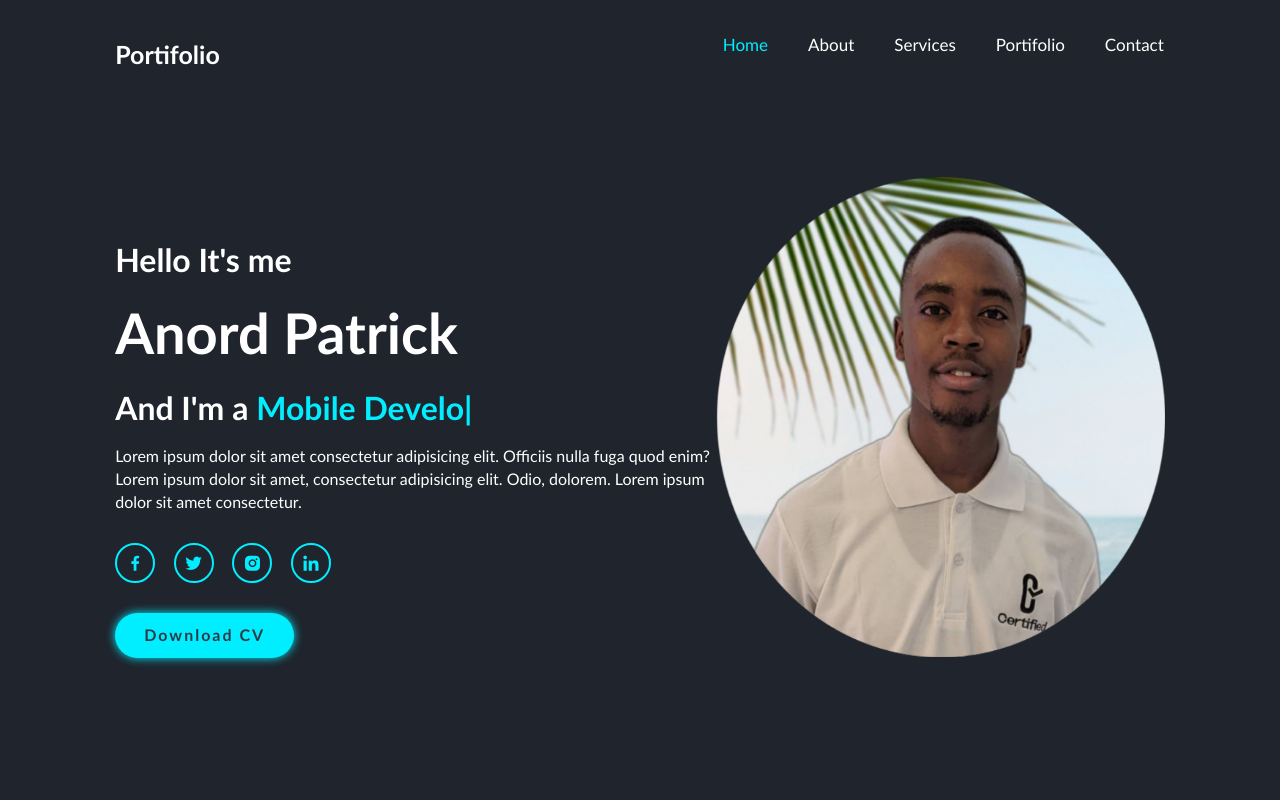
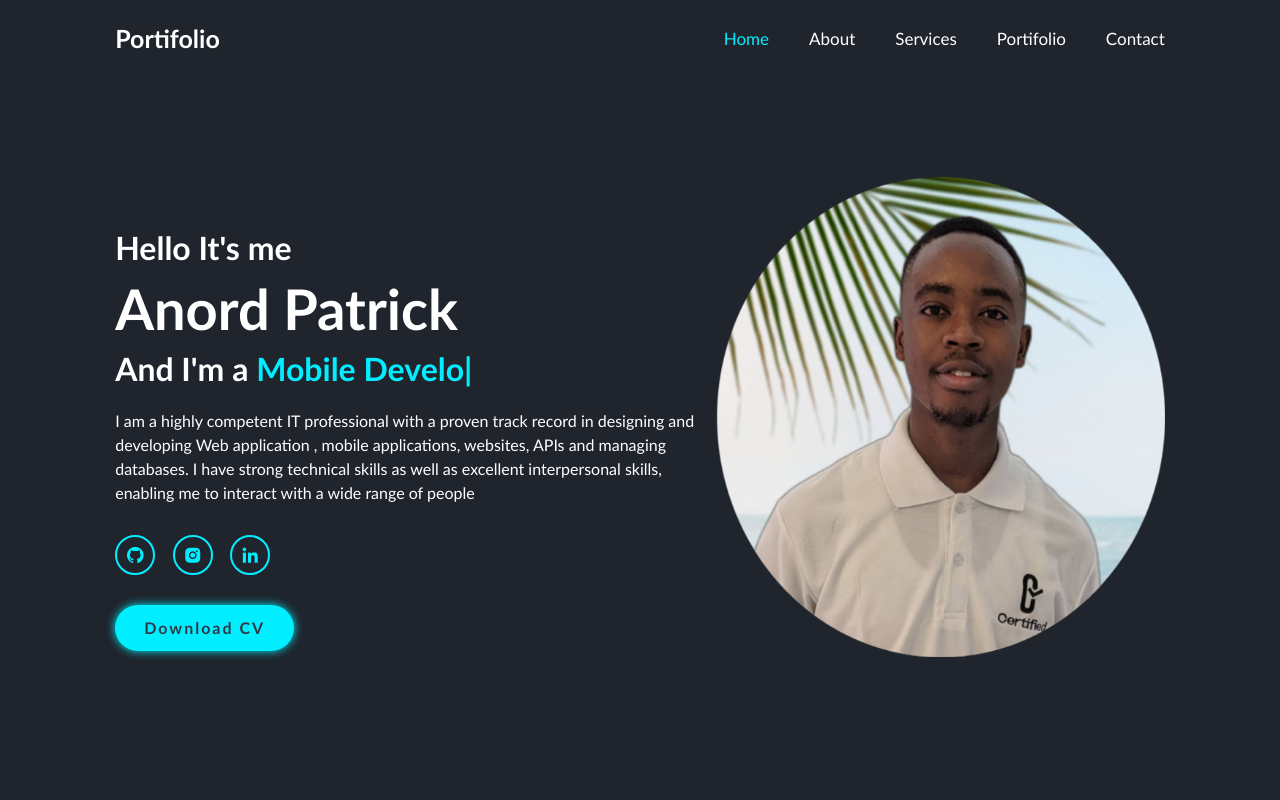
Before and after one commit to anordy/portifolio, a plain HTML site: page views/index.html in a window 1280 px wide. Shown: the top 800 px of the page. Drawn offline with nearby package versions, Linux system fonts and the light colour scheme; files that its build step writes are made by us from their sources; a web font is replaced by a local one.

Commit message:
add changes

```diff
--- a/views/index.html
+++ b/views/index.html
@@ -11,12 +11,7 @@
         integrity="sha384-EVSTQN3/azprG1Anm3QDgpJLIm9Nao0Yz1ztcQTwFspd3yD65VohhpuuCOmLASjC" crossorigin="anonymous">
     <!-- box icons  -->
     <link href='https://unpkg.com/boxicons@2.1.4/css/boxicons.min.css' rel='stylesheet'>
-
-    <!-- ========== [1.1] CSS Links ========== -->
-    <link href="control/css/animate.css" rel="stylesheet">
-    <link href="control/css/bootstrap.min.css" rel="stylesheet">
-    <link href="control/css/font-awesome.min.css" rel="stylesheet">
-    <link href="control/css/ie10-viewport-bug-workaround.css" rel="stylesheet">
+    <link rel="icon" type="image/ico" href="../control/images/logod.png" />
     <!-- custom css -->
     <link rel="stylesheet" href="../control/css/style.css">
     <title>Portifolio</title>
@@ -61,16 +56,14 @@
             <h3>Hello It's me</h3>
             <h1>Anord Patrick</h1>
             <h3>And I'm a <span class="multiple-text"></span></h3>
-            <p>Lorem ipsum dolor sit amet consectetur adipisicing elit. Officiis nulla fuga quod enim?
-                Lorem ipsum dolor sit amet, consectetur adipisicing elit. Odio, dolorem. Lorem ipsum dolor sit amet
-                consectetur.
-
+            <p>I am a highly competent IT professional with a proven track record in designing and developing Web
+                application , mobile applications, websites, APIs and managing databases. I have strong technical skills
+                as well as excellent interpersonal skills, enabling me to interact with a wide range of people
             </p>
             <div class="social-media">
-                <a href="#"><i class="bx bxl-facebook"></i></a>
-                <a href="#"><i class="bx bxl-twitter"></i></a>
-                <a href="#"><i class="bx bxl-instagram-alt"></i></a>
-                <a href="#"><i class="bx bxl-linkedin"></i></a>
+                <a href="https://github.com/anordy"><i class='bx bxl-github'></i></a>
+                <a href="https://www.instagram.com/anordy_p/"><i class="bx bxl-instagram-alt"></i></a>
+                <a href="https://www.linkedin.com/in/anord-patrick-96a294157/"><i class="bx bxl-linkedin"></i></a>
             </div>
             <a href="#" class="btn">Download CV</a>
         </div>
```
Also changed, not shown: control/images/logod.png (added).
